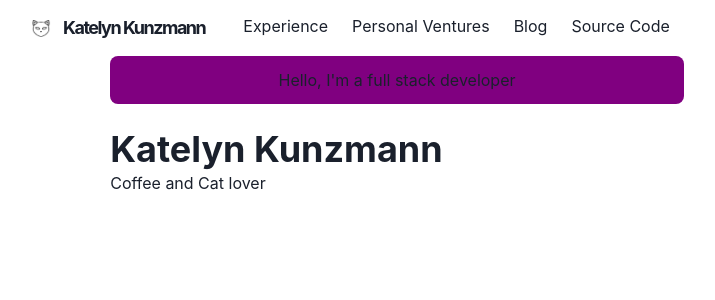
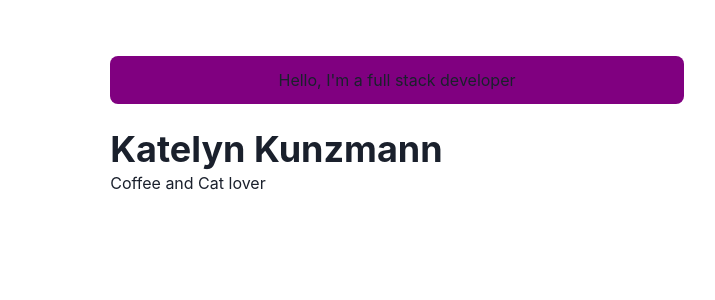
Before and after one commit to KatelynKunzmann/portfolio-site, a Next.js app: page / in a window 1280 px wide. Shown: the top 300 px of the page, without its empty margins (243-958 px from the left). Built offline with nearby package versions, Linux system fonts and the light colour scheme.

Commit message:
Latest stable version

```diff
--- a/components/layouts/main.js
+++ b/components/layouts/main.js
@@ -16,5 +16,4 @@ const Main = ({ children, router }) => {
         </Box>
     )
 }
-
 export default Main
--- a/components/navbar.js
+++ b/components/navbar.js
@@ -1,4 +1,3 @@
-import { forwardRef } from 'react'
 import Logo from './logo'
 import NextLink from 'next/link'
 import {
@@ -32,10 +31,6 @@ const LinkItem = ({ href, path, children }) => {
     )
 }
 
-const MenuLink = forwardRef((props, ref) => (
-    <Link ref={ref} as={NextLink} {...props} />
-))
-
 const Navbar = props => {
     const { path } = props
     return (
@@ -47,64 +42,9 @@ const Navbar = props => {
             style={{ backdropFilter: 'blur(10px)' }}
             zIndex={1}
             {...props}>
-            <Container display="flex" p={2} maxW="container.md" wrap="wrap" align="center" justify="space-between">
-                <Flex align="center" mr={5}>
-                    <Heading as="h1" size="lg" letterSpacing={'tighter'}>
-                        <Logo />
-                    </Heading>
-                </Flex>
-                <Stack
-                    direction={{ base: 'column', md: 'row' }}
-                    display={{ base: 'none', md: 'flex' }}
-                    width={{ base: 'full', md: 'auto' }}
-                    alignItems="center"
-                    flexGrow={1}
-                    mt={{ base: 4, md: 0 }}
-                >
-                    <LinkItem href="/experience" path={path}>
-                        Experience
-                    </LinkItem>
-                    <LinkItem href="/ventures" path={path}>
-                        Personal Ventures
-                    </LinkItem>
-                    <LinkItem href="/blog" path={path}>
-                        Blog
-                    </LinkItem>
-                    <LinkItem href="https://github.com/KatelynKunzmann/portfolio-site" path={path}>
-                        Source Code
-                    </LinkItem>
-                </Stack>
 
-                <Box flex={1} align="right">
-                    <Box ml={2} display={{ base: 'inline-block', md: 'none' }}>
-                        <Menu>
-                            <MenuButton as={IconButton} icon={<HamburgerIcon />} variant="outline" aria-label="Options" />
-                            <MenuList>
-                                <MenuItem as={MenuLink} href="/">
-                                    About
-                                </MenuItem>
-                                <MenuItem as={MenuLink} href="/experience">
-                                    Experience
-                                </MenuItem>
-                                <MenuItem as={MenuLink} href="/ventures">
-                                    Personal Ventures
-                                </MenuItem>
-                                <MenuItem as={MenuLink} href="/blog">
-                                    Blog
-                                </MenuItem>
-                                <MenuItem
-                                    as={Link}
-                                    href="https://github.com/KatelynKunzmann/portfolio-site"
-                                >
-                                    View Source Code
-                                </MenuItem>
-                            </MenuList>
-                        </Menu>
-                    </Box>
-                </Box>
-            </Container>
         </Box>
+
     )
 }
-
 export default Navbar
--- a/package.json
+++ b/package.json
@@ -19,7 +19,8 @@
     "framer-motion": "^10.17.9",
     "next": "^14.0.4",
     "react": "^18.2.0",
-    "react-dom": "^18.2.0"
+    "react-dom": "^18.2.0",
+    "yarn": "^1.22.21"
   },
   "devDependencies": {
     "eslint": "^8.56.0",
```
Also changed, not shown: 1 other file (tests, documents, lock files or other folders).
